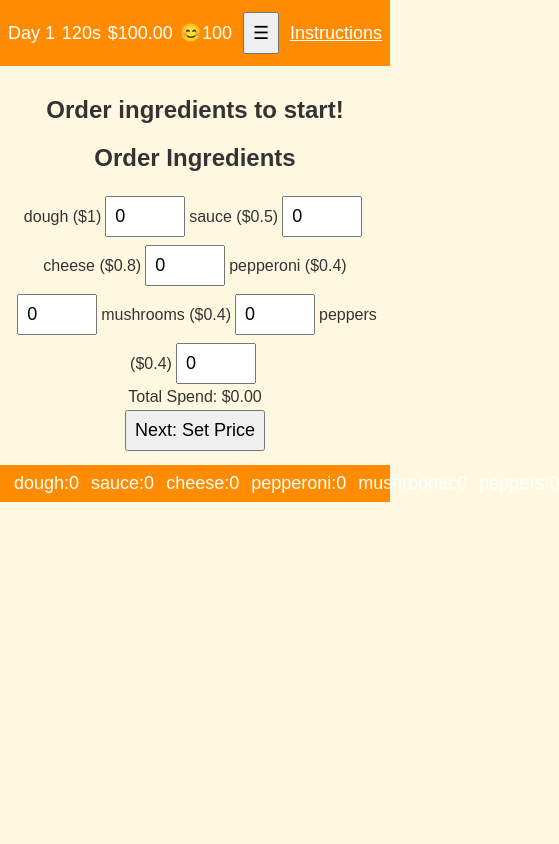
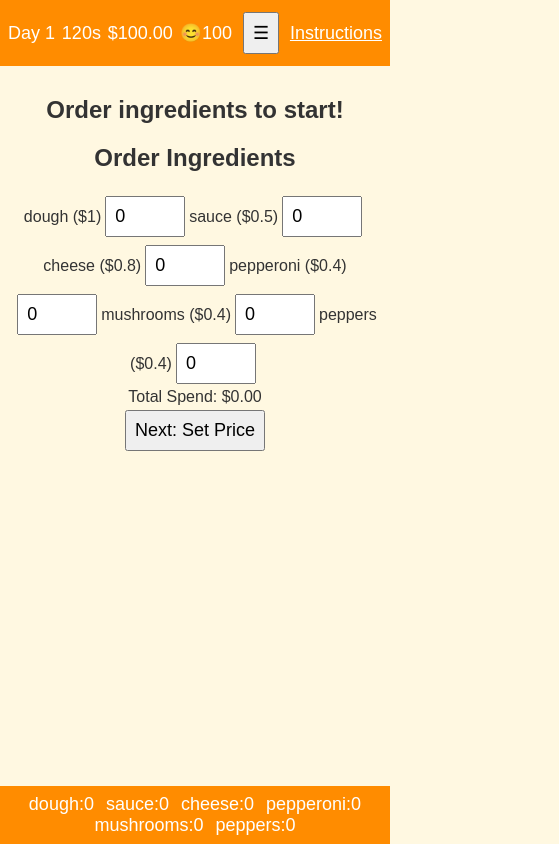
Before and after one commit to drs-az/PizzaParlour, a website: page index.html in a window 390 px wide. Shown: the whole page, 559 px wide, since content can reach past the window. Drawn offline with Linux system fonts and the light colour scheme.

Commit message:
Ensure bottom bar stays within mobile viewport

```diff
--- a/style.css
+++ b/style.css
@@ -4,6 +4,14 @@ html, body {
   font-family: 'Arial', sans-serif;
   background: #fff8e1;
   color: #333;
+  height: 100%;
+}
+
+body {
+  display: flex;
+  flex-direction: column;
+  min-height: 100vh;
+  overflow-x: hidden;
 }
 
 #top-bar, #bottom-bar {
@@ -16,6 +24,11 @@ html, body {
   font-size: 18px;
 }
 
+#bottom-bar {
+  flex-wrap: wrap;
+  justify-content: center;
+}
+
 #top-bar a {
   color: white;
 }
@@ -23,6 +36,8 @@ html, body {
 #center {
   padding: 10px;
   text-align: center;
+  flex: 1 1 auto;
+  overflow-y: auto;
 }
 
 button, input[type=number], input[type=range] {
```
